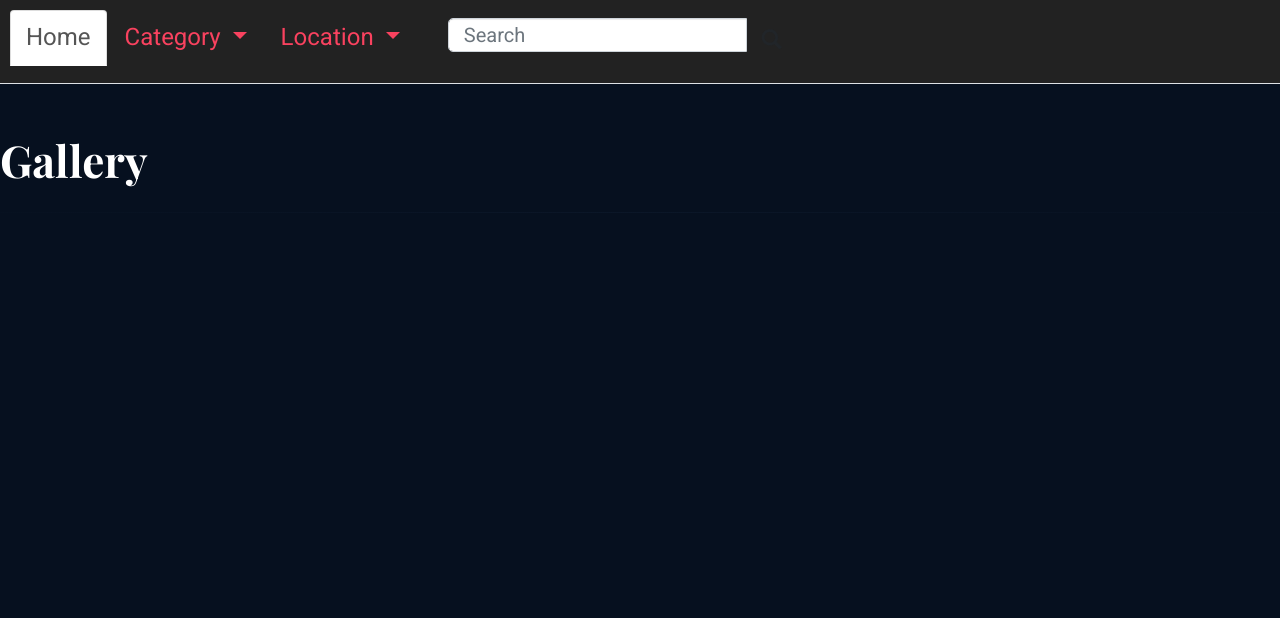
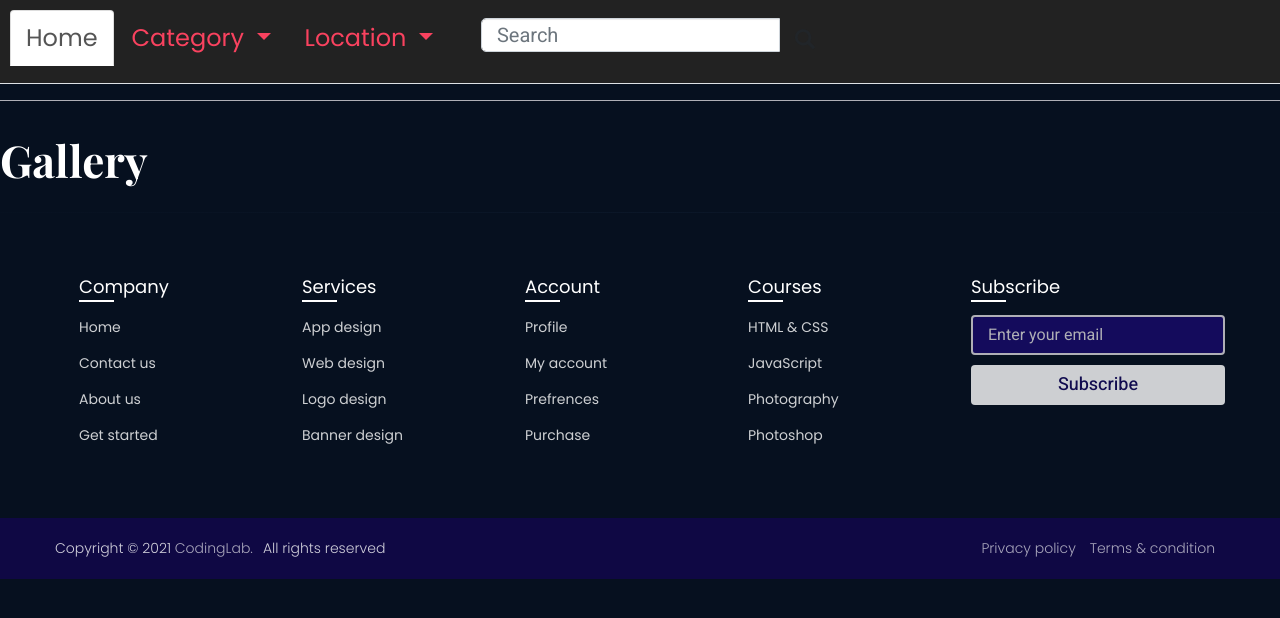
Before and after one commit to Doyo54/Django-photo-gallery, a Django app: page /location/1/ in a window 1280 px wide. Shown: the top 618 px of the page. Run offline with Django 4.2, Linux system fonts and the light colour scheme; data that the repository does not hold is empty; some libraries are stand-ins or nearby versions.

Commit message:
ft: Footer added

```diff
--- a/images/templates/base.html
+++ b/images/templates/base.html
@@ -18,7 +18,7 @@
     <link href="https://fonts.googleapis.com/css?family=Heebo:400,500,700|Playfair+Display:700" rel="stylesheet">
   {% load static %}
   <link rel="stylesheet" href="{% static 'css/index.css' %}">
-  <link rel="stylesheet" href="{% static 'css/style.css' %}">
+  <link rel="stylesheet" href="{% static 'css/image.css' %}">
   <script src="https://unpkg.com/scrollreveal@4.0.0/dist/scrollreveal.min.js"></script>
 
 
@@ -32,5 +32,7 @@
         <script src="https://code.jquery.com/jquery-1.12.4.min.js" integrity="sha256-ZosEbRLbNQzLpnKIkEdrPv7lOy9C27hHQ+Xp8a4MxAQ=" crossorigin="anonymous"></script>
      {% bootstrap_javascript %}
     {% endblock %}
+    {% include "footer.html" %}
+
 </body>
 </html>
--- /dev/null
+++ b/images/templates/footer.html
@@ -0,0 +1,49 @@
+<footer>
+    <div class="content">
+
+      <div class="link-boxes">
+        <ul class="box">
+          <li class="link_name">Company</li>
+          <li><a href="#">Home</a></li>
+          <li><a href="#">Contact us</a></li>
+          <li><a href="#">About us</a></li>
+          <li><a href="#">Get started</a></li>
+        </ul>
+        <ul class="box">
+          <li class="link_name">Services</li>
+          <li><a href="#">App design</a></li>
+          <li><a href="#">Web design</a></li>
+          <li><a href="#">Logo design</a></li>
+          <li><a href="#">Banner design</a></li>
+        </ul>
+        <ul class="box">
+          <li class="link_name">Account</li>
+          <li><a href="#">Profile</a></li>
+          <li><a href="#">My account</a></li>
+          <li><a href="#">Prefrences</a></li>
+          <li><a href="#">Purchase</a></li>
+        </ul>
+        <ul class="box">
+          <li class="link_name">Courses</li>
+          <li><a href="#">HTML & CSS</a></li>
+          <li><a href="#">JavaScript</a></li>
+          <li><a href="#">Photography</a></li>
+          <li><a href="#">Photoshop</a></li>
+        </ul>
+        <ul class="box input-box">
+          <li class="link_name">Subscribe</li>
+          <li><input type="text" placeholder="Enter your email"></li>
+          <li><input type="button" value="Subscribe"></li>
+        </ul>
+      </div>
+    </div>
+    <div class="bottom-details">
+      <div class="bottom_text">
+        <span class="copyright_text">Copyright © 2021 <a href="#">CodingLab.</a>All rights reserved</span>
+        <span class="policy_terms">
+          <a href="#">Privacy policy</a>
+          <a href="#">Terms & condition</a>
+        </span>
+      </div>
+    </div>
+  </footer>
--- a/images/templates/image.html
+++ b/images/templates/image.html
@@ -10,6 +10,7 @@
     height: fit-content;
     margin-left: 5%;
     margin-top: 2%;
+    margin-bottom: 3%;
   }
 
   div.gallery:hover {
@@ -109,4 +110,5 @@
 
 
 
+
 {% endblock %}
--- a/images/templates/location.html
+++ b/images/templates/location.html
@@ -10,6 +10,7 @@
       height: fit-content;
       margin-left: 5%;
       margin-top: 2%;
+      margin-bottom: 3%;
     }
 
     div.gallery:hover {
@@ -40,7 +41,7 @@
         {% for image in location_images %}
 
         <div class="gallery">
-            <img  src="{{image.image.url }}" class="img-responsive" alt="Image" style="height: 550px">
+            <img  src="{{image.image.url }}" class="img-responsive" alt="Image" style="height: 500px; width:fit-content;">
               <div class="desc">{{image.description}}</div>
             </div>
 
--- a/images/templates/navbar.html
+++ b/images/templates/navbar.html
@@ -4,6 +4,7 @@
 
   <meta charset="utf-8">
   <meta name="viewport" content="width=device-width, initial-scale=1">
+  <link rel="stylesheet" href="https://cdnjs.cloudflare.com/ajax/libs/font-awesome/5.15.2/css/all.min.css"/>
 </head>
 <body>
     <ul class="nav nav-tabs navbar-inverse" style="padding: 10px; font-size: x-large; text-decoration: none;">
@@ -45,4 +46,5 @@
             </form>
           </div>
       </ul>
+
 </body>
--- /dev/null
+++ b/static/css/image.css
@@ -0,0 +1,229 @@
+@import url('https://fonts.googleapis.com/css2?family=Poppins:wght@200;300;400;500;600;700&display=swap');
+*{
+  font-family: "Poppins" , sans-serif;
+}
+
+
+footer::before{
+  content: '';
+  position: absolute;
+  left: 0;
+  top: 100px;
+  height: 1px;
+  width: 100%;
+  background: #AFAFB6;
+}
+footer .content{
+  max-width: 1250px;
+  margin: auto;
+  padding: 30px 40px 40px 40px;
+}
+footer .content .top{
+  display: flex;
+  align-items: center;
+  justify-content: space-between;
+  margin-bottom: 50px;
+}
+.content .top .logo-details{
+  color: #fff;
+  font-size: 30px;
+}
+.content .top .media-icons{
+  display: flex;
+}
+.content .top .media-icons a{
+  height: 40px;
+  width: 40px;
+  margin: 0 8px;
+  border-radius: 50%;
+  text-align: center;
+  line-height: 40px;
+  color: #fff;
+  font-size: 17px;
+  text-decoration: none;
+  transition: all 0.4s ease;
+}
+.top .media-icons a:nth-child(1){
+  background: #4267B2;
+}
+.top .media-icons a:nth-child(1):hover{
+  color: #4267B2;
+  background: #fff;
+}
+.top .media-icons a:nth-child(2){
+  background: #1DA1F2;
+}
+.top .media-icons a:nth-child(2):hover{
+  color: #1DA1F2;
+  background: #fff;
+}
+.top .media-icons a:nth-child(3){
+  background: #E1306C;
+}
+.top .media-icons a:nth-child(3):hover{
+  color: #E1306C;
+  background: #fff;
+}
+.top .media-icons a:nth-child(4){
+  background: #0077B5;
+}
+.top .media-icons a:nth-child(4):hover{
+  color: #0077B5;
+  background: #fff;
+}
+.top .media-icons a:nth-child(5){
+  background: #FF0000;
+}
+.top .media-icons a:nth-child(5):hover{
+  color: #FF0000;
+  background: #fff;
+}
+footer .content .link-boxes{
+  width: 100%;
+  display: flex;
+  justify-content: space-between;
+}
+footer .content .link-boxes .box{
+  width: calc(100% / 5 - 10px);
+}
+.content .link-boxes .box .link_name{
+  color: #fff;
+  font-size: 18px;
+  font-weight: 400;
+  margin-bottom: 10px;
+  position: relative;
+}
+.link-boxes .box .link_name::before{
+  content: '';
+  position: absolute;
+  left: 0;
+  bottom: -2px;
+  height: 2px;
+  width: 35px;
+  background: #fff;
+}
+.content .link-boxes .box li{
+  margin: 6px 0;
+  list-style: none;
+}
+.content .link-boxes .box li a{
+  color: #fff;
+  font-size: 14px;
+  font-weight: 400;
+  text-decoration: none;
+  opacity: 0.8;
+  transition: all 0.4s ease
+}
+.content .link-boxes .box li a:hover{
+  opacity: 1;
+  text-decoration: underline;
+}
+.content .link-boxes .input-box{
+  margin-right: 55px;
+}
+.link-boxes .input-box input{
+  height: 40px;
+  width: calc(100% + 55px);
+  outline: none;
+  border: 2px solid #AFAFB6;
+  background: #140B5C;
+  border-radius: 4px;
+  padding: 0 15px;
+  font-size: 15px;
+  color: #fff;
+  margin-top: 5px;
+}
+.link-boxes .input-box input::placeholder{
+  color: #AFAFB6;
+  font-size: 16px;
+}
+.link-boxes .input-box input[type="button"]{
+  background: #fff;
+  color: #140B5C;
+  border: none;
+  font-size: 18px;
+  font-weight: 500;
+  margin: 4px 0;
+  opacity: 0.8;
+  cursor: pointer;
+  transition: all 0.4s ease;
+}
+.input-box input[type="button"]:hover{
+  opacity: 1;
+}
+footer .bottom-details{
+  width: 100%;
+  background: #0F0844;
+}
+footer .bottom-details .bottom_text{
+  max-width: 1250px;
+  margin: auto;
+  padding: 20px 40px;
+  display: flex;
+  justify-content: space-between;
+}
+.bottom-details .bottom_text span,
+.bottom-details .bottom_text a{
+  font-size: 14px;
+  font-weight: 300;
+  color: #fff;
+  opacity: 0.8;
+  text-decoration: none;
+}
+.bottom-details .bottom_text a:hover{
+  opacity: 1;
+  text-decoration: underline;
+}
+.bottom-details .bottom_text a{
+  margin-right: 10px;
+}
+@media (max-width: 900px) {
+  footer .content .link-boxes{
+    flex-wrap: wrap;
+  }
+  footer .content .link-boxes .input-box{
+    width: 40%;
+    margin-top: 10px;
+  }
+}
+@media (max-width: 700px){
+  footer{
+    position: relative;
+  }
+  .content .top .logo-details{
+    font-size: 26px;
+  }
+  .content .top .media-icons a{
+    height: 35px;
+    width: 35px;
+    font-size: 14px;
+    line-height: 35px;
+  }
+  footer .content .link-boxes .box{
+    width: calc(100% / 3 - 10px);
+  }
+  footer .content .link-boxes .input-box{
+    width: 60%;
+  }
+  .bottom-details .bottom_text span,
+  .bottom-details .bottom_text a{
+    font-size: 12px;
+  }
+}
+@media (max-width: 520px){
+  footer::before{
+    top: 145px;
+  }
+  footer .content .top{
+    flex-direction: column;
+  }
+  .content .top .media-icons{
+    margin-top: 16px;
+  }
+  footer .content .link-boxes .box{
+    width: calc(100% / 2 - 10px);
+  }
+  footer .content .link-boxes .input-box{
+    width: 100%;
+  }
+}
--- a/static/css/style.css
+++ /dev/null
@@ -1,27 +0,0 @@
-
-div.gallery {
-    margin: 5px;
-    border: 1px solid #ccc;
-    float: left;
-    width: 500px;
-    height: fit-content;
-    margin-left: 5%;
-    margin-top: 2%;
-  }
-
-  div.gallery:hover {
-    border: 1px solid #777;
-  }
-
-  div.gallery img {
-    width: 100%;
-
-
-  }
-
-  div.desc {
-    padding: 25px;
-    text-align: center;
-    font-size: x-large;
-
-  }
```
